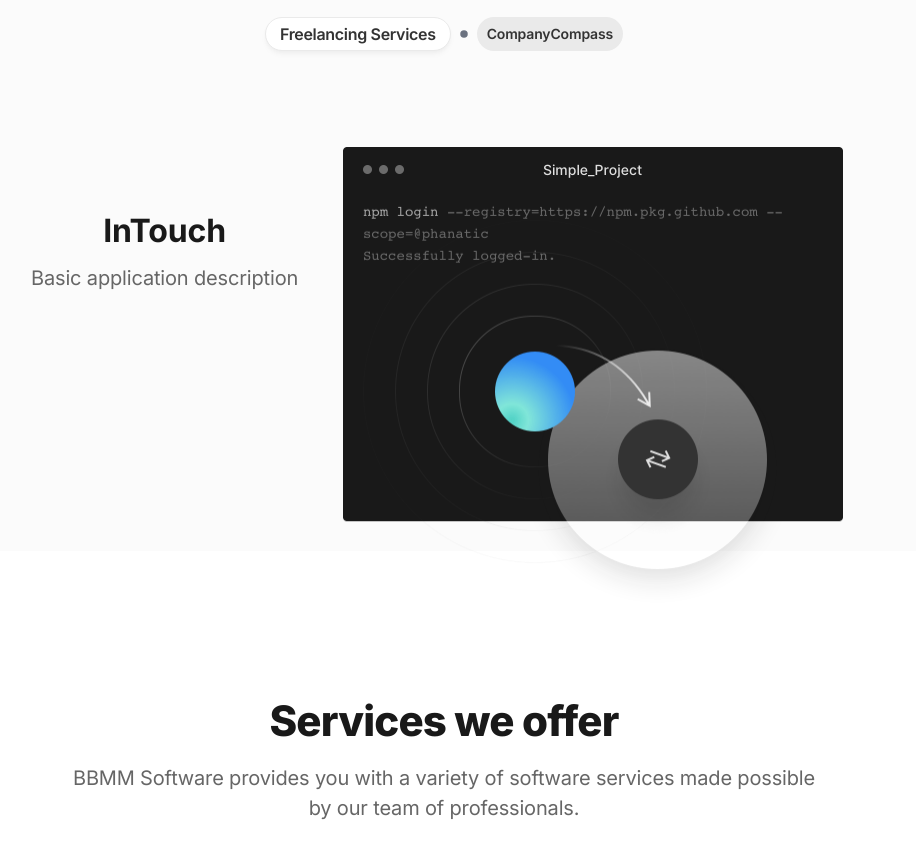
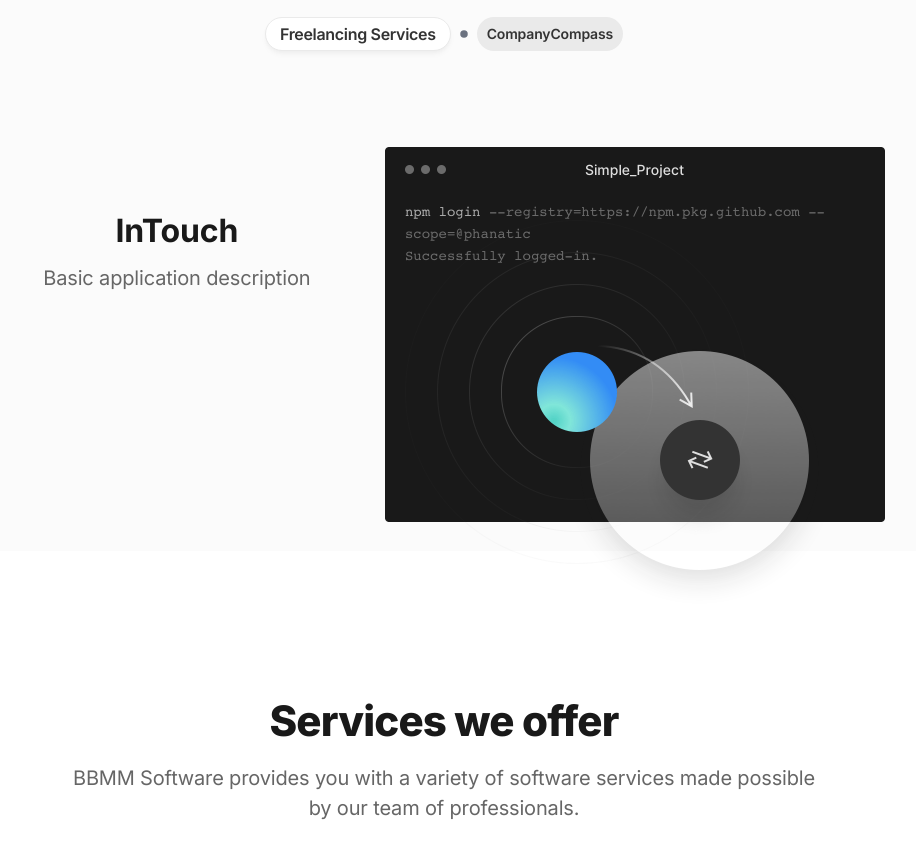
Before and after one commit to BBMM-Software/bbmm-portal, a Next.js app: page / in a window 1280 px wide. Shown: the part 1141-2000 px from the top of the page, without its empty margins (196-1112 px from the left). Built offline with nearby package versions, Linux system fonts and the light colour scheme.

Commit message:
ANIMATION FIXED

```diff
--- a/components/features.tsx
+++ b/components/features.tsx
@@ -169,7 +169,7 @@ export default function Features() {
                                     <Transition
                                         show={tab === 1}
                                         appear={true}
-										className="w-full"
+                                        className="w-full absolute"
                                         enter="transition ease-in-out duration-700 transform order-first"
                                         enterFrom="opacity-0 translate-y-16"
                                         enterTo="opacity-100 translate-y-0"
@@ -192,10 +192,9 @@ export default function Features() {
                                         >
                                             {PROJECTS.map((project) => (
                                                 <SwiperSlide
-													className="relative"
-													style={{ height: "600px" }}
+                                                    style={{ height: "500px" }}
                                                 >
-													<div className="absolute grid grid-cols-12 mt-8">
+                                                    <div className="w-full grid grid-cols-12 mt-8">
                                                         <div
                                                             className="xs:col-span-12 sm:col-span-5 flex sm:mt-16 xs:text-center"
                                                             data-aos="fade-right"
@@ -231,7 +230,7 @@ export default function Features() {
                                     <Transition
                                         show={tab === 2}
                                         appear={true}
-										className="w-full"
+                                        className="w-full absolute"
                                         enter="transition ease-in-out duration-700 transform order-first"
                                         enterFrom="opacity-0 translate-y-16"
                                         enterTo="opacity-100 translate-y-0"
@@ -241,7 +240,7 @@ export default function Features() {
                                         beforeEnter={() => heightFix()}
                                         unmount={false}
                                     >
-										<div className="absolute grid grid-cols-12 mt-12">
+                                        <div className="absolute w-full grid grid-cols-12 mt-8">
                                             <div
                                                 className="xs:col-span-12 sm:col-span-5 flex sm:mt-16 xs:text-center"
                                                 data-aos="fade-right"
```
Lines whose indentation alone changed are shown as unchanged.
